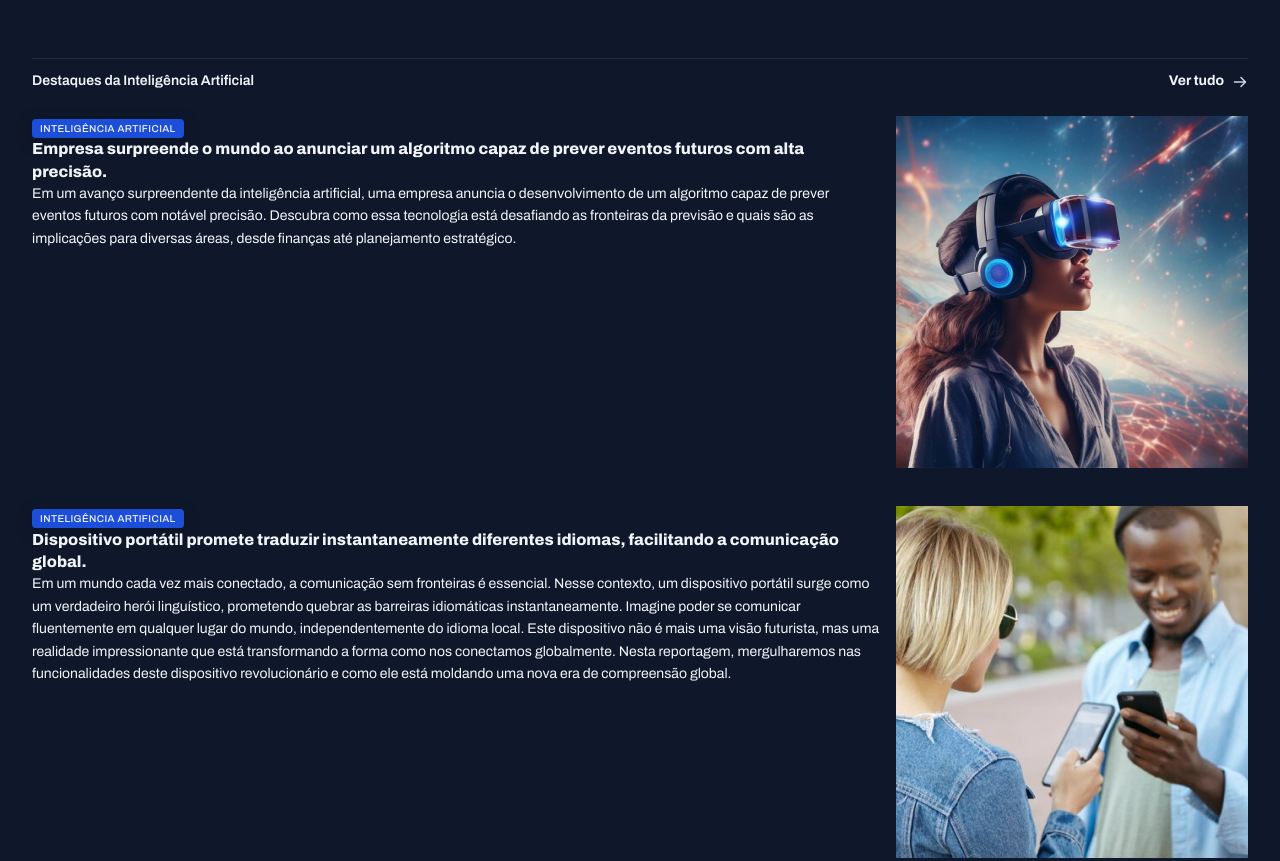
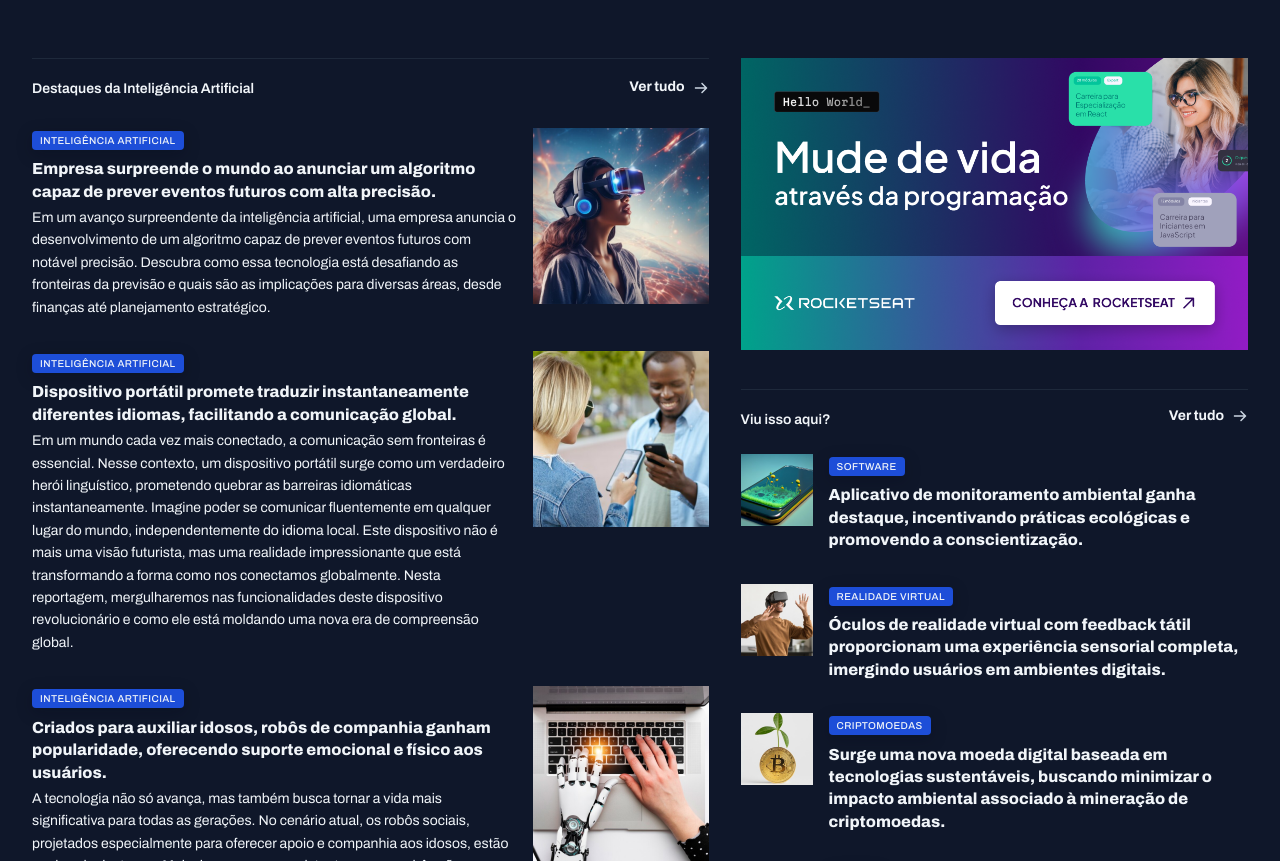
Before and after one commit to diegodevtech/news-app, a plain HTML site: page index.html in a window 1280 px wide. Shown: the part 1040-1901 px from the top of the page. Drawn offline with Linux system fonts and the light colour scheme.

Commit message:
Finish
-wraps everything up with aside container as well as its styles

```diff
--- a/index.html
+++ b/index.html
@@ -160,7 +160,7 @@
         </article>
       </div>
     </section>
-    <div>
+    <aside>
       <div id="ads">
         <img src="assets/Ads.png" alt="Ads">
       </div>
@@ -221,7 +221,7 @@
           </article>
         </div>
       </section>
-    </div>
+    </aside>
   </main>
 </body>
 </html>
--- a/styles/globals.css
+++ b/styles/globals.css
@@ -29,8 +29,14 @@
 }
 
 main {
-  margin-top: 2.5rem;
-  gap: 5rem;
+  margin-block: 2.5rem;
+  row-gap: 5rem;
+  column-gap: 2rem;
+  grid-template-columns: 2fr 1.5fr;
+  grid-template-areas:
+  "featured featured"
+  "weekly weekly"
+  "ai aside";
 }
 
 a {
--- a/styles/section.css
+++ b/styles/section.css
@@ -19,6 +19,7 @@
 }
 
 #featured {
+  grid-area: featured;
   img {
     height: 100%;
     object-fit: cover;
@@ -51,6 +52,7 @@
 }
 
 #weekly {
+  grid-area: weekly;
   &>div {
     grid-template-columns: repeat(4, 18.25rem);
   }
@@ -74,3 +76,35 @@
     }
   }
 }
+
+#ai {
+  grid-area: ai;
+  img {
+    width: 11rem;
+    aspect-ratio: 1/1;
+    object-fit: cover;
+  }
+
+  h3 {
+    margin-block: 0.5rem 0.25rem;
+
+  }
+}
+
+aside {
+  grid-area: aside;
+}
+
+#more {
+
+  margin-top: 2rem;
+
+  h3 {
+    margin-top: 0.5rem;
+  }
+  img {
+    width: 4.5rem;
+    aspect-ratio: 1/1;
+    object-fit: cover;
+  }
+}
```
